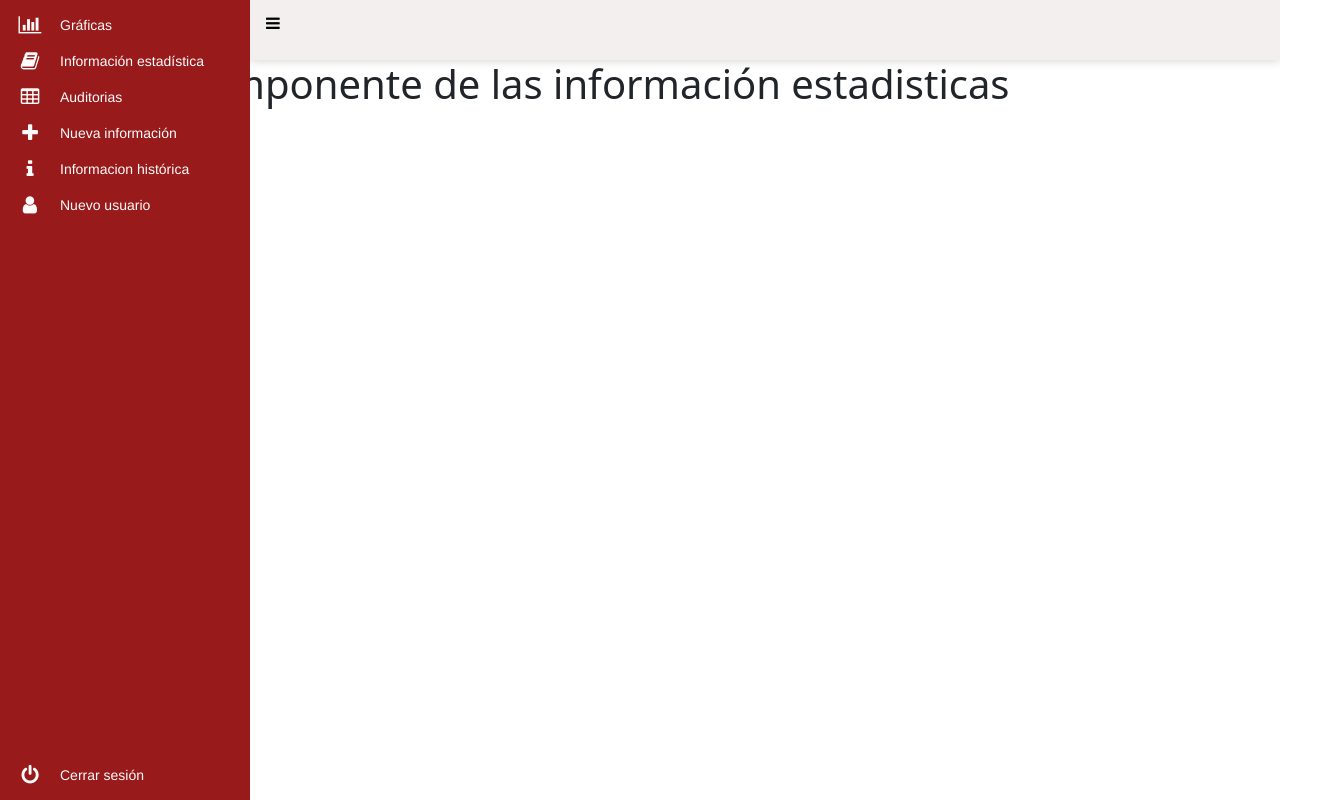
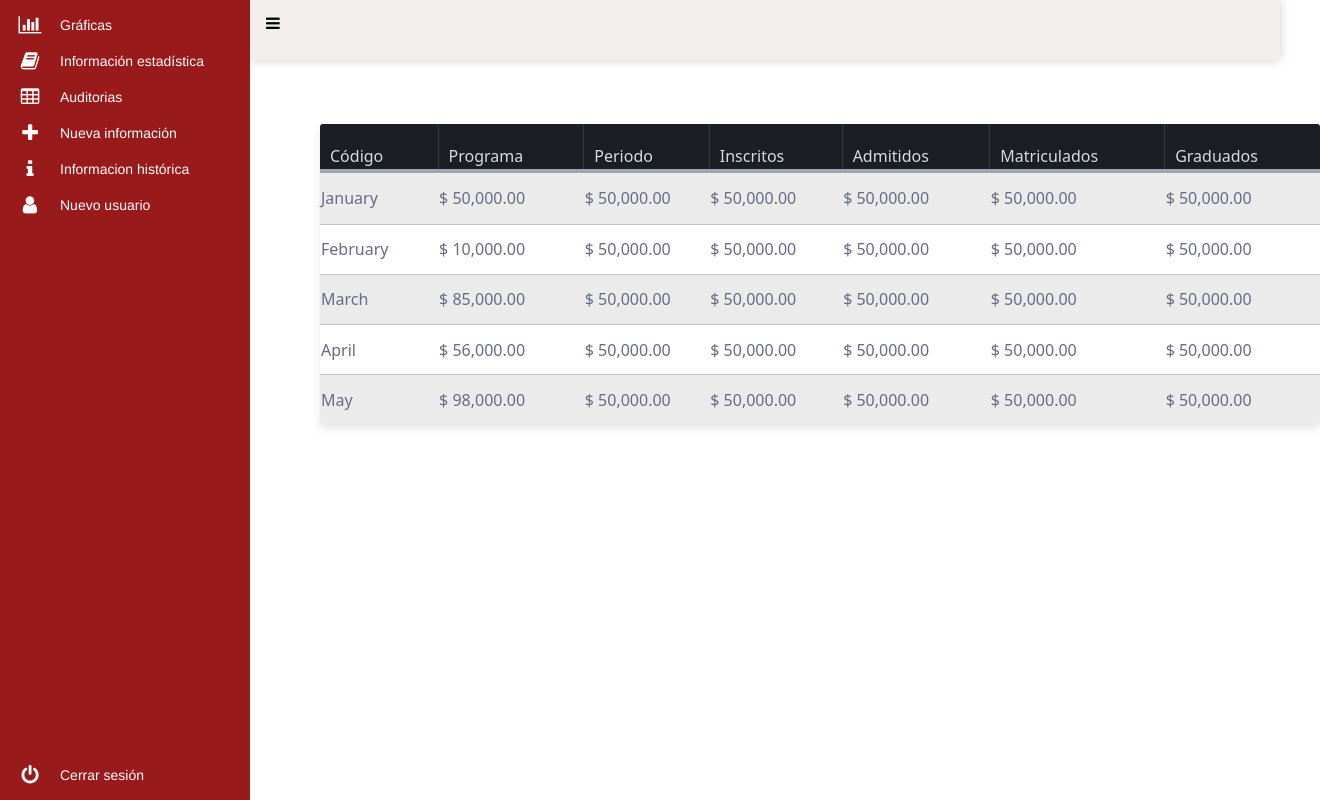
Before and after one commit to ChilyGarcia/SIEF-REACT, a React (Vite) app in the folder sief-project/: page /infoEstadistica in a window 1280 px wide. Shown: the whole page, 1320 px wide, since content can reach past the window. Built offline with nearby package versions, Linux system fonts and the light colour scheme.

Commit message:
Se agrega la tabla para el componente de la tabla con el respectivo manejo del tamaño segun si se abre el panel o no

```diff
--- a/sief-project/src/routes/StatisticalInfoScreen.jsx
+++ b/sief-project/src/routes/StatisticalInfoScreen.jsx
@@ -1,11 +1,20 @@
-import React from "react";
+import React, {useState} from "react";
 import { PanelComponent } from "./components/PanelComponent";
+import { StatisticalInformationComponent } from "./components/StatisticalInformationComponent";
 
 export const StatisticalInfoScreen = () => {
+
+  const [isOpen, setIsOpen] = useState(true);
+
+  const enviarEstadoSideBar = (estado) => {
+    setIsOpen(estado);
+  };
+
+
   return (
     <>
-      <PanelComponent></PanelComponent>
-      <h1>Este es el componente de las información estadisticas</h1>
+      <PanelComponent enviarEstado={enviarEstadoSideBar}></PanelComponent>
+      <StatisticalInformationComponent estadoSideBar={isOpen}></StatisticalInformationComponent>
     </>
   );
 };
--- /dev/null
+++ b/sief-project/src/routes/components/StatisticalInformationComponent.jsx
@@ -0,0 +1,74 @@
+import React from "react";
+import styles from "../../styles/statisticalInformationStyles.module.css";
+
+export const StatisticalInformationComponent = ({estadoSideBar}) => {
+
+  const tableClass = estadoSideBar ? styles.tableOpen : styles.tableClose
+  const thClass = estadoSideBar ? styles.thOpen : styles.thClose
+
+
+  return (
+    <>
+      <table className={tableClass}>
+        <thead>
+          <tr>
+            <th className={thClass}>Código</th>
+            <th className={thClass}>Programa</th>
+            <th className={thClass}>Periodo</th>
+            <th className={thClass}>Inscritos</th>
+            <th className={thClass}>Admitidos</th>
+            <th className={thClass}>Matriculados</th>
+            <th className={thClass}>Graduados</th>
+          </tr>
+        </thead>
+        <tbody className={styles["table-hover"]}>
+          <tr>
+            <td className={styles["text-left"]}>January</td>
+            <td className={styles["text-left"]}>$ 50,000.00</td>
+            <td className={styles["text-left"]}>$ 50,000.00</td>
+            <td className={styles["text-left"]}>$ 50,000.00</td>
+            <td className={styles["text-left"]}>$ 50,000.00</td>
+            <td className={styles["text-left"]}>$ 50,000.00</td>
+            <td className={styles["text-left"]}>$ 50,000.00</td>
+          </tr>
+          <tr>
+            <td className={styles["text-left"]}>February</td>
+            <td className={styles["text-left"]}>$ 10,000.00</td>
+            <td className={styles["text-left"]}>$ 50,000.00</td>
+            <td className={styles["text-left"]}>$ 50,000.00</td>
+            <td className={styles["text-left"]}>$ 50,000.00</td>
+            <td className={styles["text-left"]}>$ 50,000.00</td>
+            <td className={styles["text-left"]}>$ 50,000.00</td>
+          </tr>
+          <tr>
+            <td className={styles["text-left"]}>March</td>
+            <td className={styles["text-left"]}>$ 85,000.00</td>
+            <td className={styles["text-left"]}>$ 50,000.00</td>
+            <td className={styles["text-left"]}>$ 50,000.00</td>
+            <td className={styles["text-left"]}>$ 50,000.00</td>
+            <td className={styles["text-left"]}>$ 50,000.00</td>
+            <td className={styles["text-left"]}>$ 50,000.00</td>
+          </tr>
+          <tr>
+            <td className={styles["text-left"]}>April</td>
+            <td className={styles["text-left"]}>$ 56,000.00</td>
+            <td className={styles["text-left"]}>$ 50,000.00</td>
+            <td className={styles["text-left"]}>$ 50,000.00</td>
+            <td className={styles["text-left"]}>$ 50,000.00</td>
+            <td className={styles["text-left"]}>$ 50,000.00</td>
+            <td className={styles["text-left"]}>$ 50,000.00</td>
+          </tr>
+          <tr>
+            <td className={styles["text-left"]}>May</td>
+            <td className={styles["text-left"]}>$ 98,000.00</td>
+            <td className={styles["text-left"]}>$ 50,000.00</td>
+            <td className={styles["text-left"]}>$ 50,000.00</td>
+            <td className={styles["text-left"]}>$ 50,000.00</td>
+            <td className={styles["text-left"]}>$ 50,000.00</td>
+            <td className={styles["text-left"]}>$ 50,000.00</td>
+          </tr>
+        </tbody>
+      </table>
+    </>
+  );
+};
--- /dev/null
+++ b/sief-project/src/styles/statisticalInformationStyles.module.css
@@ -0,0 +1,158 @@
+@import url(https://fonts.googleapis.com/css?family=Roboto:400,500,700,300,100);
+
+.table-title h3 {
+  color: #fafafa;
+  font-size: 30px;
+  font-weight: 400;
+  font-style: normal;
+  font-family: "Roboto", helvetica, arial, sans-serif;
+  text-shadow: -1px -1px 1px rgba(0, 0, 0, 0.1);
+  text-transform: uppercase;
+}
+
+/*** Table Styles **/
+
+.tableClose{
+  background: white;
+  border-radius: 3px;
+  border-collapse: collapse;
+  height: 320px;
+  margin-left: 2%;
+  margin-top: 5%;
+  max-width: 1300px;
+  padding: 5px;
+  width: 100%;
+  box-shadow: 0 5px 10px rgba(0, 0, 0, 0.1);
+  animation: float 5s infinite;
+}
+
+.tableOpen {
+  background: white;
+  border-radius: 3px;
+  border-collapse: collapse;
+  height: 300px; /* Ajusta este valor según tus necesidades */
+  margin-left: 25%;
+  margin-top: 5%;
+  max-width: 1000px; /* Ajusta este valor según tus necesidades */
+  padding: 5px;
+  width: 100%;
+  box-shadow: 0 5px 10px rgba(0, 0, 0, 0.1);
+  animation: float 5s infinite;
+}
+
+.thClose {
+  color: #d5dde5;
+  background: #1b1e24;
+  border-bottom: 4px solid #9ea7af;
+  border-right: 1px solid #343a45;
+  font-size: 18px;
+  font-weight: 90;
+  padding-left: 20px;
+  padding-right: 60px;
+  padding-top: 20px;
+  text-align: left;
+  text-shadow: 0 1px 1px rgba(0, 0, 0, 0.1);
+  vertical-align: middle;
+   /* Ajusta este valor según tus necesidades */
+}
+
+.thOpen {
+  color: #d5dde5;
+  background: #1b1e24;
+  border-bottom: 4px solid #9ea7af;
+  border-right: 1px solid #343a45;
+  font-size: 16px; /* Ajusta este valor según tus necesidades */
+  font-weight: 90;
+  padding-left: 10px; /* Ajusta este valor según tus necesidades */
+  padding-right: 30px; /* Ajusta este valor según tus necesidades */
+  padding-top: 20px;
+  text-align: left;
+  text-shadow: 0 1px 1px rgba(0, 0, 0, 0.1);
+  vertical-align: middle;
+
+}
+
+th:first-child {
+  border-top-left-radius: 3px;
+}
+
+th:last-child {
+  border-top-right-radius: 3px;
+  border-right: none;
+}
+
+tr {
+  border-top: 1px solid #c1c3d1;
+  border-bottom-: 1px solid #c1c3d1;
+  color: #666b85;
+  font-size: 16px;
+  font-weight: normal;
+  text-shadow: 0 1px 1px rgba(256, 256, 256, 0.1);
+}
+
+tr:hover td {
+  background: #4e5066;
+  color: #ffffff;
+  border-top: 1px solid #22262e;
+}
+
+tr:first-child {
+  border-top: none;
+}
+
+tr:last-child {
+  border-bottom: none;
+}
+
+tr:nth-child(odd) td {
+  background: #ebebeb;
+}
+
+tr:nth-child(odd):hover td {
+  background: #4e5066;
+}
+
+tr:last-child td:first-child {
+  border-bottom-left-radius: 3px;
+}
+
+tr:last-child td:last-child {
+  border-bottom-right-radius: 3px;
+}
+
+.tdOpen {
+  background: #ffffff;
+  padding: 2px;
+  text-align: left;
+  vertical-align: middle;
+  font-weight: 300;
+  font-size: 18px;
+  text-shadow: -1px -1px 1px rgba(0, 0, 0, 0.1);
+  border-right: 1px solid #c1c3d1;
+
+}
+
+td:last-child {
+  border-right: 0px;
+}
+
+
+th.text-center {
+  text-align: center;
+}
+
+th.text-right {
+  text-align: right;
+}
+
+td.text-left {
+  text-align: left;
+}
+
+td.text-center {
+  text-align: center;
+}
+
+td.text-right {
+  text-align: right;
+}
```
